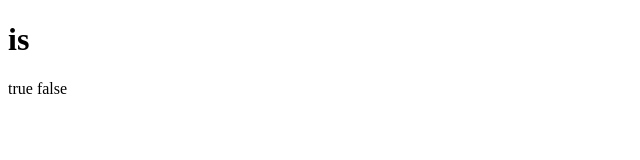
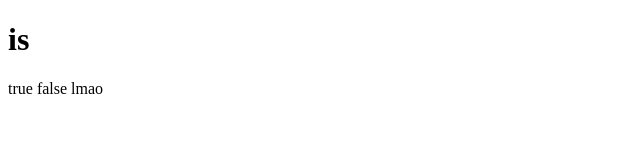
Before and after one commit to sa160148/bird_swp_package, a plain HTML site: page index.html in a window 1280 px wide. Shown: the full height of the page, 0-640 px from the left. Drawn offline with Linux system fonts and the light colour scheme.

Commit message:
Update index.html
...

```diff
--- a/index.html
+++ b/index.html
@@ -9,5 +9,6 @@
     <h1>is</h1>
     true
     false
+    lmao
 </body>
 </html>
```
